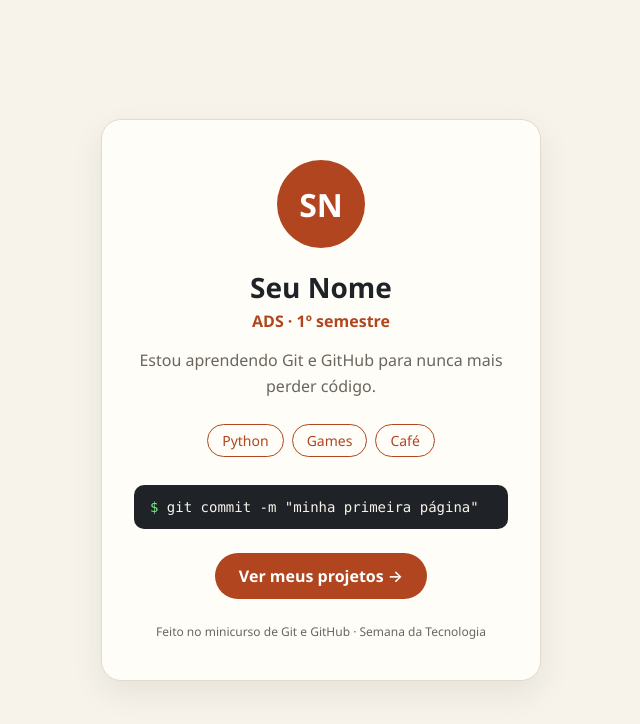
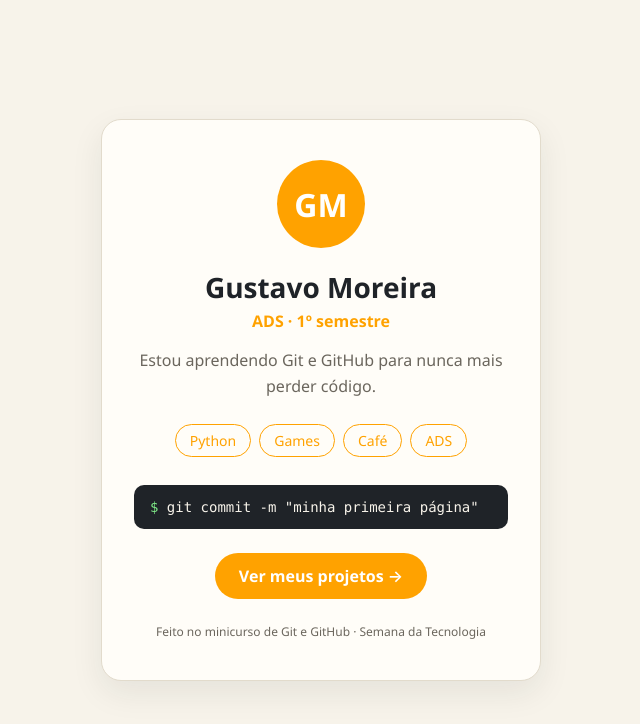
Before and after one commit to ArthurSantos1206/minicurso-git__, a plain HTML site: page index.html in a window 1280 px wide. Shown: the whole page, without its empty margins (319-959 px from the left). Drawn offline with Linux system fonts and the light colour scheme.

Commit message:
Personaliza cartão com meus dados

```diff
--- a/index.html
+++ b/index.html
@@ -6,7 +6,7 @@
   <title>Meu cartão</title>
   <style>
     :root {
-      --destaque: #B0451F;   /* troque esta cor! */
+      --destaque: #ffa200;   /* troque esta cor! */
       --fundo: #F7F3EA;
       --cartao: #FFFDF8;
       --texto: #1F2328;
@@ -88,14 +88,15 @@
 </head>
 <body>
   <main class="cartao">
-    <div class="avatar">SN</div>
-    <h1>Seu Nome</h1>
+    <div class="avatar">GM</div>
+    <h1>Gustavo Moreira</h1>
     <p class="curso">ADS · 1º semestre</p>
     <p class="bio">Estou aprendendo Git e GitHub para nunca mais perder código.</p>
     <ul class="tags">
       <li>Python</li>
       <li>Games</li>
       <li>Café</li>
+      <li>ADS</li>
     </ul>
     <div class="terminal"><span>$</span> git commit -m "minha primeira página"</div>
     <a class="botao" href="projetos.html">Ver meus projetos →</a>
```
